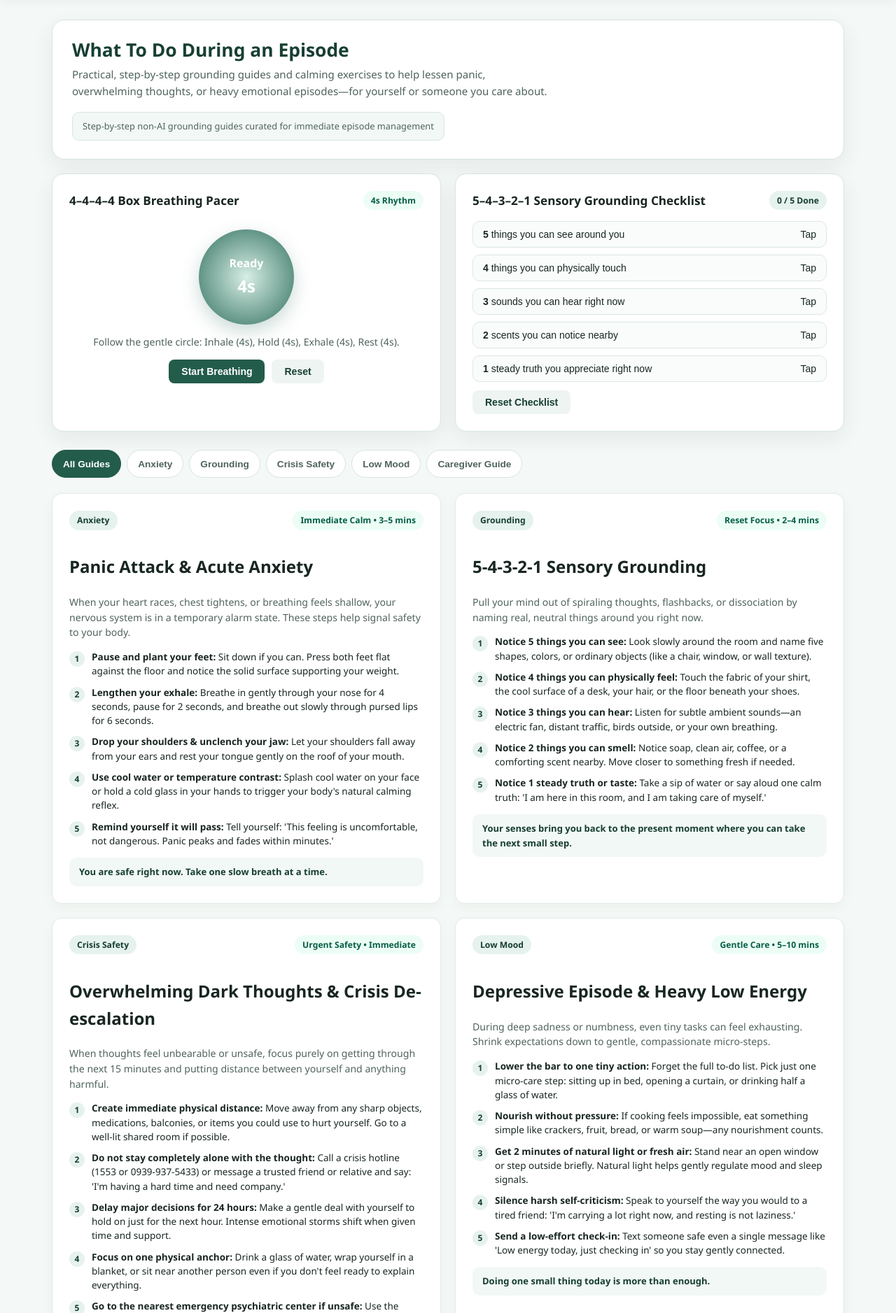
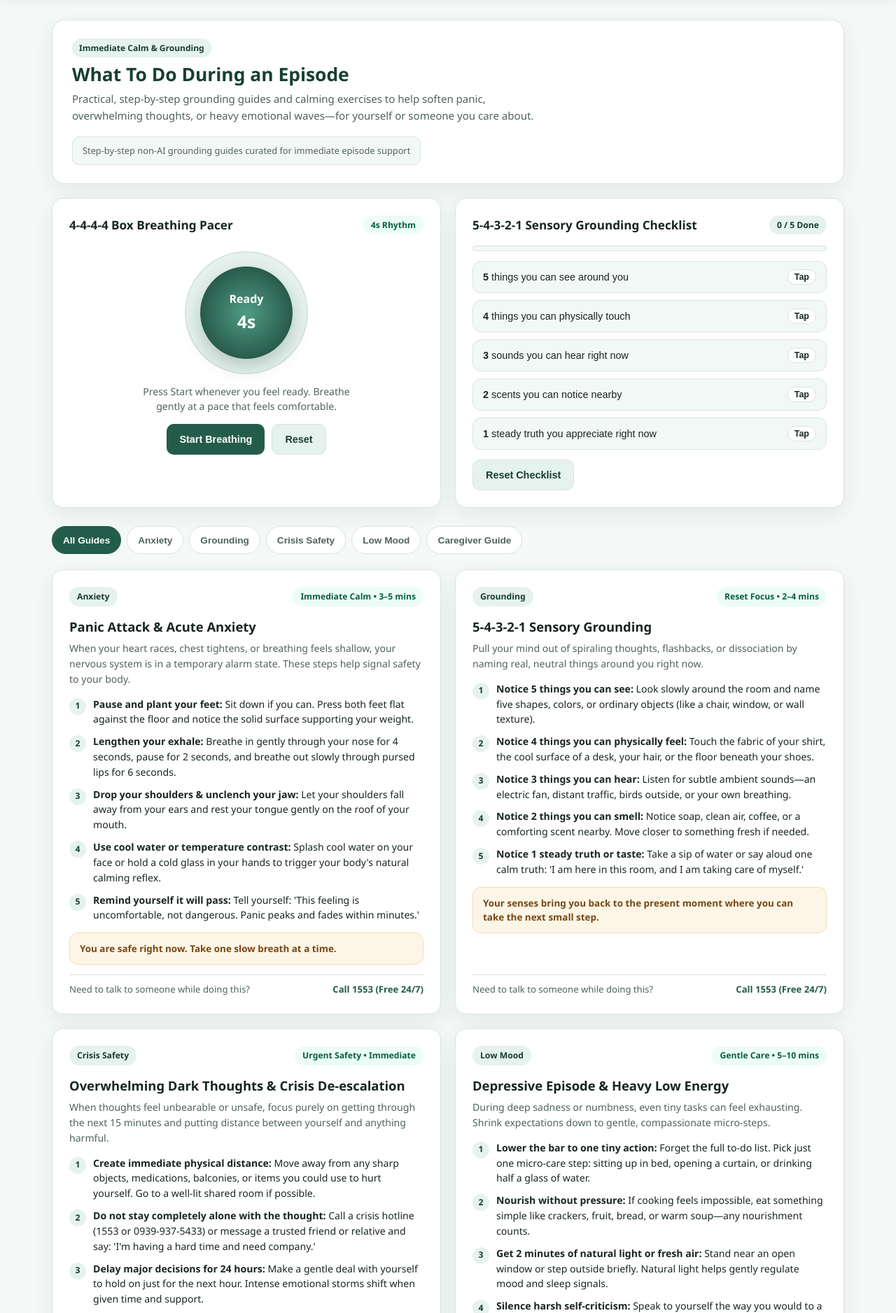
Before and after one commit to Kashkinnn/Pag-Laum, a Django app: page /home/what-to-do/ in a window 1280 px wide. Shown: the part 154-2031 px from the top of the page at 70% size. Run offline with Django 5.2, Linux system fonts and the light colour scheme; the visitor is signed in with stand-in values (Sample User, id 1).

Commit message:
feat(ui-guides): modernize What To Do episode guides, breathing pacer aura, and sensory checklist

```diff
--- a/apps/home/templates/home/what_to_do.html
+++ b/apps/home/templates/home/what_to_do.html
@@ -5,30 +5,33 @@
 {% block main_content %}
 <section class="page-banner">
     <div>
+        <div class="relational-eyebrow">Immediate Calm &amp; Grounding</div>
         <h1>What To Do During an Episode</h1>
         <p>
-            Practical, step-by-step grounding guides and calming exercises to help lessen panic,
-            overwhelming thoughts, or heavy emotional episodes—for yourself or someone you care about.
+            Practical, step-by-step grounding guides and calming exercises to help soften panic,
+            overwhelming thoughts, or heavy emotional waves&mdash;for yourself or someone you care about.
         </p>
     </div>
     <div class="static-disclaimer">
-        Step-by-step non-AI grounding guides curated for immediate episode management
+        Step-by-step non-AI grounding guides curated for immediate episode support
     </div>
 </section>
 
 <section class="tools-grid" aria-label="Interactive grounding exercises">
     <div class="panel-card">
         <div class="panel-header">
-            <h3>4–4–4–4 Box Breathing Pacer</h3>
+            <h3>4-4-4-4 Box Breathing Pacer</h3>
             <span class="badge-hours">4s Rhythm</span>
         </div>
         <div class="pacer-box">
-            <div class="breathing-circle" id="breathing-circle">
-                <span class="pacer-phase" id="pacer-phase">Ready</span>
-                <span class="pacer-timer" id="pacer-timer">4s</span>
+            <div class="breathing-aura-stage" id="breathing-aura-stage">
+                <div class="breathing-circle" id="breathing-circle">
+                    <span class="pacer-phase" id="pacer-phase">Ready</span>
+                    <span class="pacer-timer" id="pacer-timer">4s</span>
+                </div>
             </div>
-            <p class="hotline-desc">
-                Follow the gentle circle: Inhale (4s), Hold (4s), Exhale (4s), Rest (4s).
+            <p class="pacer-instruction" id="pacer-instruction" aria-live="polite">
+                Press Start whenever you feel ready. Breathe gently at a pace that feels comfortable.
             </p>
             <div class="pacer-controls">
                 <button type="button" class="pacer-btn" id="pacer-toggle">Start Breathing</button>
@@ -39,32 +42,38 @@
 
     <div class="panel-card">
         <div class="panel-header">
-            <h3>5–4–3–2–1 Sensory Grounding Checklist</h3>
+            <h3>5-4-3-2-1 Sensory Grounding Checklist</h3>
             <span class="badge-region" id="grounding-progress">0 / 5 Done</span>
         </div>
+        <div class="checklist-progress-track" aria-hidden="true">
+            <div class="checklist-progress-fill" id="grounding-progress-bar" style="width: 0%;"></div>
+        </div>
         <div class="checklist-items" id="grounding-checklist">
-            <button type="button" class="checklist-item" data-step="5">
+            <button type="button" class="checklist-item" data-step="5" aria-pressed="false">
                 <span><strong>5</strong> things you can see around you</span>
                 <span class="check-state">Tap</span>
             </button>
-            <button type="button" class="checklist-item" data-step="4">
+            <button type="button" class="checklist-item" data-step="4" aria-pressed="false">
                 <span><strong>4</strong> things you can physically touch</span>
                 <span class="check-state">Tap</span>
             </button>
-            <button type="button" class="checklist-item" data-step="3">
+            <button type="button" class="checklist-item" data-step="3" aria-pressed="false">
                 <span><strong>3</strong> sounds you can hear right now</span>
                 <span class="check-state">Tap</span>
             </button>
-            <button type="button" class="checklist-item" data-step="2">
+            <button type="button" class="checklist-item" data-step="2" aria-pressed="false">
                 <span><strong>2</strong> scents you can notice nearby</span>
                 <span class="check-state">Tap</span>
             </button>
-            <button type="button" class="checklist-item" data-step="1">
+            <button type="button" class="checklist-item" data-step="1" aria-pressed="false">
                 <span><strong>1</strong> steady truth you appreciate right now</span>
                 <span class="check-state">Tap</span>
             </button>
         </div>
-        <div style="margin-top: 12px;">
+        <div class="checklist-complete-note" id="checklist-complete-note" role="status" style="display: none;">
+            Well done. You stayed present through all 5 grounding steps. Take one more gentle breath.
+        </div>
+        <div class="checklist-footer-actions">
             <button type="button" class="pacer-btn secondary" id="checklist-reset">Reset Checklist</button>
         </div>
     </div>
@@ -77,6 +86,7 @@
             type="button"
             class="filter-pill {% if forloop.first %}active{% endif %}"
             data-category="{{ category }}"
+            aria-pressed="{% if forloop.first %}true{% else %}false{% endif %}"
         >
             {{ category }}
         </button>
@@ -111,6 +121,11 @@
         <div class="guide-reassurance">
             {{ guide.reassurance }}
         </div>
+
+        <div class="guide-talk-helper">
+            <span>Need to talk to someone while doing this?</span>
+            <a href="tel:1553">Call 1553 (Free 24/7)</a>
+        </div>
     </article>
     {% endfor %}
 </section>
@@ -121,14 +136,16 @@
     (function () {
         // 4-4-4-4 Box Breathing Pacer
         const phases = [
-            { label: "Inhale", cls: "is-inhale" },
-            { label: "Hold", cls: "is-hold" },
-            { label: "Exhale", cls: "is-exhale" },
-            { label: "Rest", cls: "is-rest" },
+            { label: "Inhale", cls: "is-inhale", prompt: "Breathe in gently through your nose..." },
+            { label: "Hold", cls: "is-hold", prompt: "Hold softly without straining your shoulders..." },
+            { label: "Exhale", cls: "is-exhale", prompt: "Let your breath out slowly through your mouth..." },
+            { label: "Rest", cls: "is-rest", prompt: "Pause quietly and let your body settle..." },
         ];
+        const stage = document.getElementById("breathing-aura-stage");
         const circle = document.getElementById("breathing-circle");
         const phaseEl = document.getElementById("pacer-phase");
         const timerEl = document.getElementById("pacer-timer");
+        const instructionEl = document.getElementById("pacer-instruction");
         const toggleBtn = document.getElementById("pacer-toggle");
         const resetBtn = document.getElementById("pacer-reset");
 
@@ -139,14 +156,20 @@
         function renderPacer() {
             if (!circle || !phaseEl || !timerEl) return;
             circle.classList.remove("is-inhale", "is-hold", "is-exhale", "is-rest");
+            if (stage) stage.classList.remove("is-inhale", "is-hold", "is-exhale", "is-rest");
             if (intervalId !== null) {
                 const current = phases[phaseIndex];
                 circle.classList.add(current.cls);
+                if (stage) stage.classList.add(current.cls);
                 phaseEl.textContent = current.label;
                 timerEl.textContent = secondsLeft + "s";
+                if (instructionEl) instructionEl.textContent = current.prompt;
             } else {
                 phaseEl.textContent = "Ready";
                 timerEl.textContent = "4s";
+                if (instructionEl) {
+                    instructionEl.textContent = "Press Start whenever you feel ready. Breathe gently at a pace that feels comfortable.";
+                }
             }
         }
 
@@ -163,6 +186,7 @@
                 if (intervalId !== null) {
                     stopPacer();
                     phaseEl.textContent = "Paused";
+                    if (instructionEl) instructionEl.textContent = "Paused. Take all the time you need before resuming.";
                     return;
                 }
                 toggleBtn.textContent = "Pause";
@@ -190,18 +214,28 @@
         // 5-4-3-2-1 Checklist
         const checklistItems = document.querySelectorAll("#grounding-checklist .checklist-item");
         const progressEl = document.getElementById("grounding-progress");
+        const progressBar = document.getElementById("grounding-progress-bar");
+        const completeNote = document.getElementById("checklist-complete-note");
         const checklistReset = document.getElementById("checklist-reset");
 
         function updateChecklistProgress() {
+            const total = checklistItems.length || 5;
             const doneCount = document.querySelectorAll("#grounding-checklist .checklist-item.is-done").length;
             if (progressEl) {
-                progressEl.textContent = doneCount + " / 5 Done";
+                progressEl.textContent = doneCount + " / " + total + " Done";
+            }
+            if (progressBar) {
+                progressBar.style.width = Math.round((doneCount / total) * 100) + "%";
+            }
+            if (completeNote) {
+                completeNote.style.display = doneCount === total ? "block" : "none";
             }
         }
 
         checklistItems.forEach(function (item) {
             item.addEventListener("click", function () {
                 const isDone = item.classList.toggle("is-done");
+                item.setAttribute("aria-pressed", String(isDone));
                 const stateSpan = item.querySelector(".check-state");
                 if (stateSpan) stateSpan.textContent = isDone ? "Done" : "Tap";
                 updateChecklistProgress();
@@ -212,6 +246,7 @@
             checklistReset.addEventListener("click", function () {
                 checklistItems.forEach(function (item) {
                     item.classList.remove("is-done");
+                    item.setAttribute("aria-pressed", "false");
                     const stateSpan = item.querySelector(".check-state");
                     if (stateSpan) stateSpan.textContent = "Tap";
                 });
@@ -225,8 +260,12 @@
 
         categoryPills.forEach(function (pill) {
             pill.addEventListener("click", function () {
-                categoryPills.forEach(function (p) { p.classList.remove("active"); });
+                categoryPills.forEach(function (p) {
+                    p.classList.remove("active");
+                    p.setAttribute("aria-pressed", "false");
+                });
                 pill.classList.add("active");
+                pill.setAttribute("aria-pressed", "true");
                 const chosen = pill.getAttribute("data-category");
                 guideCards.forEach(function (card) {
                     const cat = card.getAttribute("data-category");
--- a/static/css/home.css
+++ b/static/css/home.css
@@ -991,22 +991,39 @@ html[data-contrast="high"] .app-header {
     align-items: center;
     text-align: center;
     gap: 14px;
-    padding: 12px 0;
+    padding: 8px 0 4px;
+}
+
+.breathing-aura-stage {
+    width: 176px;
+    height: 176px;
+    border-radius: 50%;
+    background: var(--primary-light);
+    border: 2px solid var(--border-subtle);
+    display: flex;
+    align-items: center;
+    justify-content: center;
+    transition: background-color 0.8s ease, box-shadow 0.8s ease;
+}
+
+.breathing-aura-stage.is-inhale,
+.breathing-aura-stage.is-hold {
+    box-shadow: 0 0 0 12px rgba(35, 92, 75, 0.08);
 }
 
 .breathing-circle {
-    width: 136px;
-    height: 136px;
+    width: 132px;
+    height: 132px;
     border-radius: 50%;
-    background: radial-gradient(circle, #d7eee5 0%, #2f6f5e 100%);
+    background: radial-gradient(circle, #509c84 0%, var(--primary-dark) 100%);
     color: #ffffff;
     display: flex;
     flex-direction: column;
     align-items: center;
     justify-content: center;
     font-weight: 700;
-    transition: transform 4s ease-in-out;
-    box-shadow: 0 10px 26px rgba(47, 111, 94, 0.25);
+    transition: transform 3.8s ease-in-out;
+    box-shadow: 0 10px 26px rgba(23, 63, 51, 0.25);
 }
 
 .breathing-circle.is-inhale,
@@ -1020,34 +1037,77 @@ html[data-contrast="high"] .app-header {
 }
 
 .pacer-phase {
-    font-size: 16px;
+    font-size: 1rem;
 }
 
 .pacer-timer {
-    font-size: 24px;
+    font-size: 1.55rem;
+}
+
+.pacer-instruction {
+    margin: 0;
+    min-height: 2.6em;
+    max-width: 340px;
+    font-size: 0.88rem;
+    color: var(--text-muted);
+    line-height: 1.5;
 }
 
 .pacer-controls {
     display: flex;
+    flex-wrap: wrap;
+    justify-content: center;
     gap: 10px;
 }
 
 .pacer-btn {
     width: auto;
+    min-height: 44px;
     margin-top: 0;
-    padding: 9px 18px;
-    border-radius: 8px;
+    padding: 10px 18px;
+    border-radius: 10px;
     background: var(--primary);
     color: #ffffff;
-    font-size: 14px;
-    font-weight: 600;
+    font-size: 0.9rem;
+    font-weight: 700;
     border: none;
     cursor: pointer;
+    text-decoration: none;
+    display: inline-flex;
+    align-items: center;
+    justify-content: center;
+    transition: background-color 0.15s ease;
+}
+
+.pacer-btn:hover {
+    background: var(--primary-dark);
 }
 
 .pacer-btn.secondary {
-    background: #eef4f1;
-    color: var(--primary-dark);
+    background: var(--primary-light);
+    color: var(--primary-dark);
+    border: 1px solid var(--border-subtle);
+}
+
+.pacer-btn.secondary:hover {
+    background: #d5e8df;
+}
+
+.checklist-progress-track {
+    width: 100%;
+    height: 8px;
+    border-radius: 999px;
+    background: var(--primary-soft);
+    border: 1px solid var(--border-subtle);
+    overflow: hidden;
+    margin-bottom: 14px;
+}
+
+.checklist-progress-fill {
+    height: 100%;
+    border-radius: 999px;
+    background: var(--primary);
+    transition: width 0.25s ease;
 }
 
 .checklist-items {
@@ -1058,25 +1118,61 @@ html[data-contrast="high"] .app-header {
 
 .checklist-item {
     width: 100%;
+    min-height: 46px;
     margin-top: 0;
-    padding: 10px 14px;
-    border-radius: 10px;
-    border: 1.5px solid #dce7e2;
-    background: #f9fcfb;
+    padding: 11px 14px;
+    border-radius: 12px;
+    border: 1.5px solid var(--border-subtle);
+    background: var(--primary-soft);
     color: var(--text-main);
     display: flex;
     align-items: center;
     justify-content: space-between;
+    gap: 10px;
     text-align: left;
-    font-size: 14px;
+    font-size: 0.9rem;
     cursor: pointer;
     transition: all 0.15s ease;
+}
+
+.checklist-item:hover {
+    border-color: var(--primary);
 }
 
 .checklist-item.is-done {
     background: var(--primary-light);
     border-color: var(--primary);
     color: var(--primary-dark);
+}
+
+.check-state {
+    font-size: 0.78rem;
+    font-weight: 700;
+    padding: 3px 9px;
+    border-radius: 999px;
+    background: var(--surface);
+    border: 1px solid var(--border-subtle);
+}
+
+.checklist-item.is-done .check-state {
+    background: var(--primary);
+    border-color: var(--primary);
+    color: #ffffff;
+}
+
+.checklist-complete-note {
+    margin-top: 12px;
+    padding: 11px 14px;
+    border-radius: 12px;
+    background: var(--accent-warm);
+    border: 1px solid var(--accent-warm-border);
+    color: var(--accent-warm-text);
+    font-size: 0.85rem;
+    font-weight: 600;
+}
+
+.checklist-footer-actions {
+    margin-top: 14px;
 }
 
 .guides-list {
@@ -1086,14 +1182,20 @@ html[data-contrast="high"] .app-header {
 }
 
 .guide-card {
-    background: #ffffff;
-    border: 1px solid #e1ebe7;
-    border-radius: 14px;
+    background: var(--surface);
+    border: 1.5px solid var(--border-subtle);
+    border-radius: 16px;
     padding: 24px;
-    box-shadow: 0 6px 18px rgba(31, 69, 58, 0.04);
+    box-shadow: var(--shadow-soft);
     display: flex;
     flex-direction: column;
     gap: 14px;
+}
+
+.guide-card h2 {
+    margin: 0 0 6px;
+    font-size: 1.15rem;
+    color: var(--text-main);
 }
 
 .guide-steps {
@@ -1109,17 +1211,17 @@ html[data-contrast="high"] .app-header {
     display: flex;
     gap: 10px;
     align-items: flex-start;
-    font-size: 13.5px;
-    line-height: 1.5;
+    font-size: 0.88rem;
+    line-height: 1.55;
 }
 
 .step-badge {
-    width: 22px;
-    height: 22px;
+    width: 24px;
+    height: 24px;
     border-radius: 50%;
     background: var(--primary-light);
     color: var(--primary-dark);
-    font-size: 12px;
+    font-size: 0.76rem;
     font-weight: 700;
     display: inline-flex;
     align-items: center;
@@ -1129,12 +1231,37 @@ html[data-contrast="high"] .app-header {
 }
 
 .guide-reassurance {
-    padding: 10px 14px;
-    border-radius: 10px;
-    background: #f2f8f5;
-    color: var(--primary-dark);
-    font-size: 13px;
+    padding: 12px 14px;
+    border-radius: 12px;
+    background: var(--accent-warm);
+    border: 1px solid var(--accent-warm-border);
+    color: var(--accent-warm-text);
+    font-size: 0.84rem;
     font-weight: 600;
+    line-height: 1.5;
+}
+
+.guide-talk-helper {
+    margin-top: auto;
+    padding-top: 10px;
+    border-top: 1px solid var(--border-subtle);
+    display: flex;
+    align-items: center;
+    justify-content: space-between;
+    flex-wrap: wrap;
+    gap: 8px;
+    font-size: 0.82rem;
+    color: var(--text-muted);
+}
+
+.guide-talk-helper a {
+    font-weight: 700;
+    color: var(--primary);
+    text-decoration: none;
+}
+
+.guide-talk-helper a:hover {
+    text-decoration: underline;
 }
 
 /* Psychiatric Centers Map */
```
